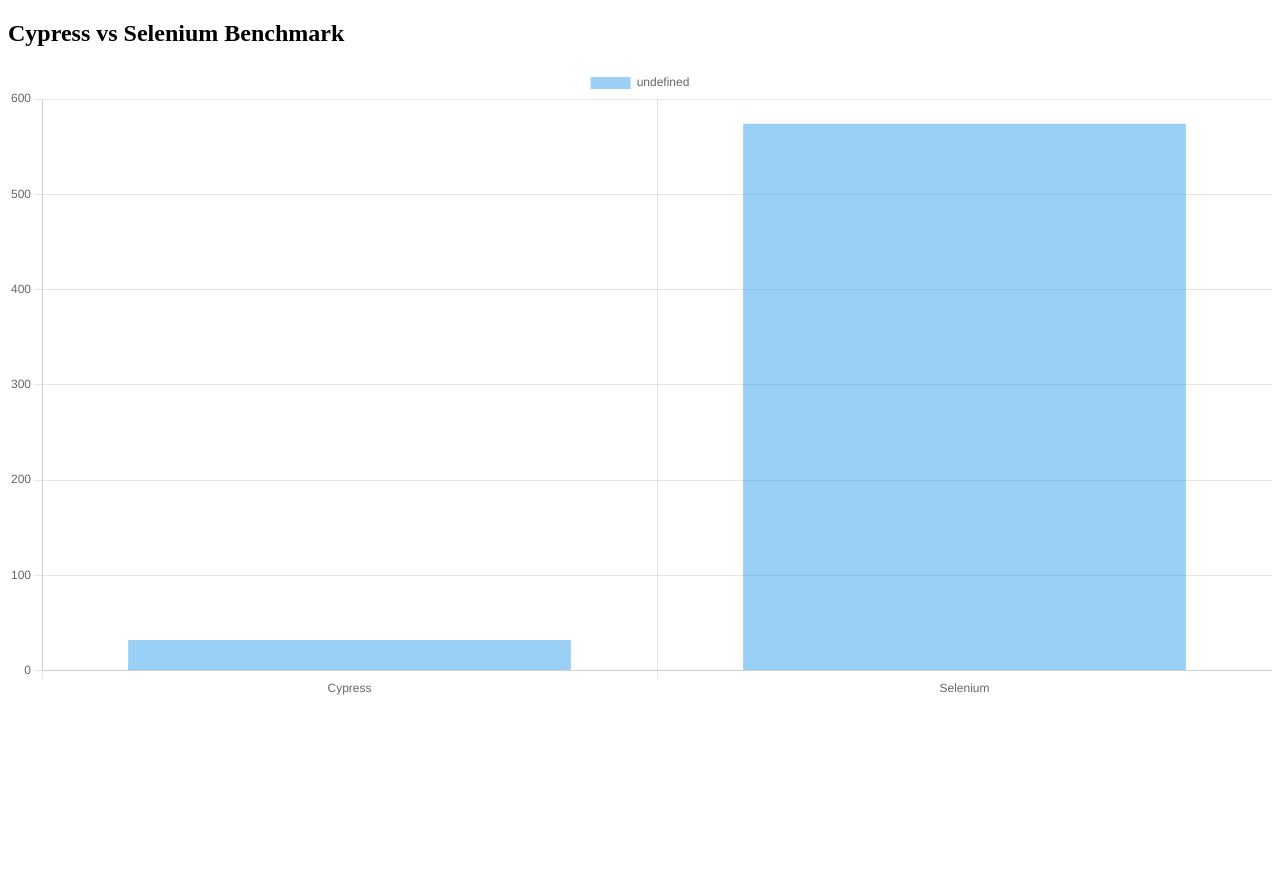
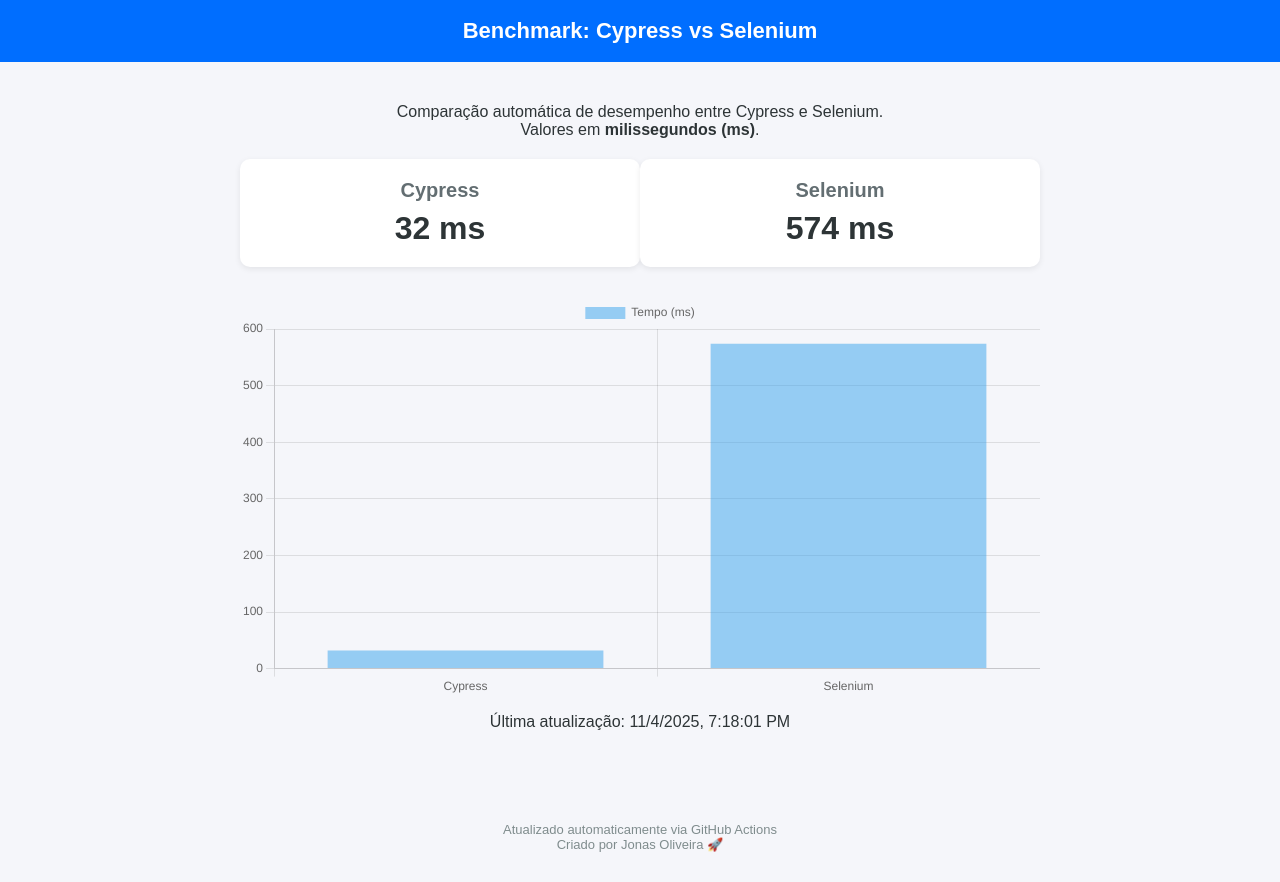
Before and after one commit to jonas-oliveira-coder/cypress-vs-selenium, a website: page docs/index.html in a window 1280 px wide. Before the commit the page ends 800 px from the top, so only its background shows below. Drawn offline with nearby package versions, Linux system fonts and the light colour scheme.

Commit message:
refactor: atualizar layout e lógica do benchmark entre Cypress e Selenium

```diff
--- a/docs/index.html
+++ b/docs/index.html
@@ -1,30 +1,126 @@
 <!DOCTYPE html>
-<html>
+<html lang="pt-br">
 <head>
-<title>Cypress vs Selenium Speed</title>
+  <meta charset="UTF-8" />
+  <meta name="viewport" content="width=device-width, initial-scale=1.0">
+  <title>Benchmark Cypress vs Selenium</title>
+
+  <!-- Estilo minimalista moderno -->
+  <style>
+    body {
+      font-family: Arial, sans-serif;
+      background: #f5f6fa;
+      margin: 0;
+      padding: 0;
+      text-align: center;
+      color: #2d3436;
+    }
+    header {
+      background: #006eff;
+      color: white;
+      padding: 18px 0;
+      font-size: 22px;
+      font-weight: 700;
+    }
+    .container {
+      max-width: 800px;
+      margin: auto;
+      padding: 25px;
+    }
+    .card-container {
+      display: flex;
+      justify-content: space-around;
+      margin-top: 20px;
+    }
+    .card {
+      background: white;
+      padding: 20px;
+      border-radius: 10px;
+      width: 45%;
+      box-shadow: 0 2px 6px rgba(0,0,0,0.08);
+    }
+    .card h2 {
+      margin: 0;
+      font-size: 20px;
+      color: #636e72;
+    }
+    .value {
+      font-size: 32px;
+      font-weight: 700;
+      margin-top: 8px;
+    }
+    .chart-container {
+      margin-top: 30px;
+    }
+    footer {
+      margin-top: 50px;
+      font-size: 13px;
+      color: #7f8c8d;
+      padding-bottom: 30px;
+    }
+  </style>
+</head>
+
+<body>
+<header>Benchmark: Cypress vs Selenium</header>
+
+<div class="container">
+  <p>Comparação automática de desempenho entre Cypress e Selenium.<br>
+  Valores em <b>milissegundos (ms)</b>.</p>
+
+  <div class="card-container">
+    <div class="card">
+      <h2>Cypress</h2>
+      <div id="cyVal" class="value">--</div>
+    </div>
+    <div class="card">
+      <h2>Selenium</h2>
+      <div id="seVal" class="value">--</div>
+    </div>
+  </div>
+
+  <div class="chart-container">
+    <canvas id="benchmarkChart"></canvas>
+  </div>
+
+  <p id="timestamp"></p>
+</div>
+
+<footer>
+  Atualizado automaticamente via GitHub Actions<br>
+  Criado por Jonas Oliveira 🚀
+</footer>
+
 <script src="https://cdn.jsdelivr.net/npm/chart.js"></script>
-</head>
-<body>
-<h2>Cypress vs Selenium Benchmark</h2>
-<canvas id="chart"></canvas>
-
 <script>
-async function loadData() {
+async function loadResults() {
+  try {
     const res = await fetch("./results.json");
     const data = await res.json();
 
-  new Chart(document.getElementById('chart'), {
-    type: 'bar',
+    document.getElementById("cyVal").textContent = data.cypress_ms + " ms";
+    document.getElementById("seVal").textContent = data.selenium_ms + " ms";
+    document.getElementById("timestamp").textContent =
+      "Última atualização: " + new Date(data.timestamp).toLocaleString();
+
+    new Chart(document.getElementById("benchmarkChart"), {
+      type: "bar",
       data: {
-      labels: ['Cypress', 'Selenium'],
+        labels: ["Cypress", "Selenium"],
         datasets: [{
+          label: "Tempo (ms)",
           data: [data.cypress_ms, data.selenium_ms]
         }]
       }
     });
+
+  } catch (e) {
+    document.getElementById("timestamp").textContent =
+      "Nenhum resultado disponível ainda.";
+  }
 }
 
-loadData();
+loadResults();
 </script>
 </body>
 </html>
```
Lines whose indentation alone changed are shown as unchanged.
